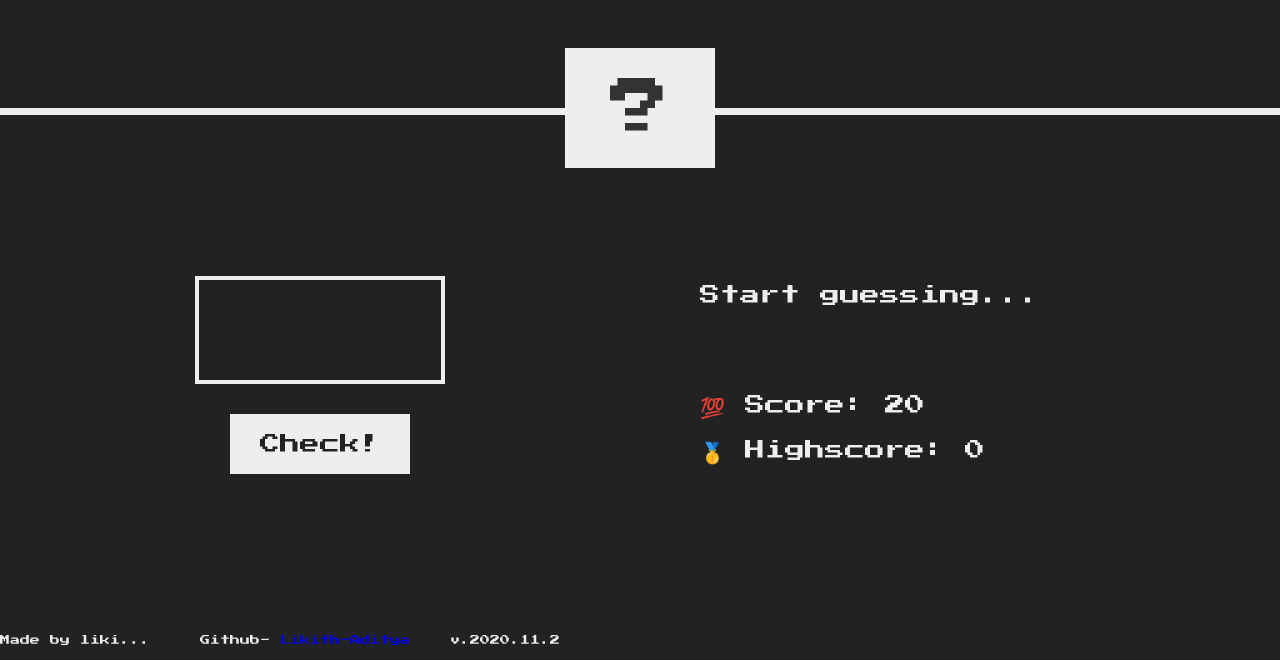
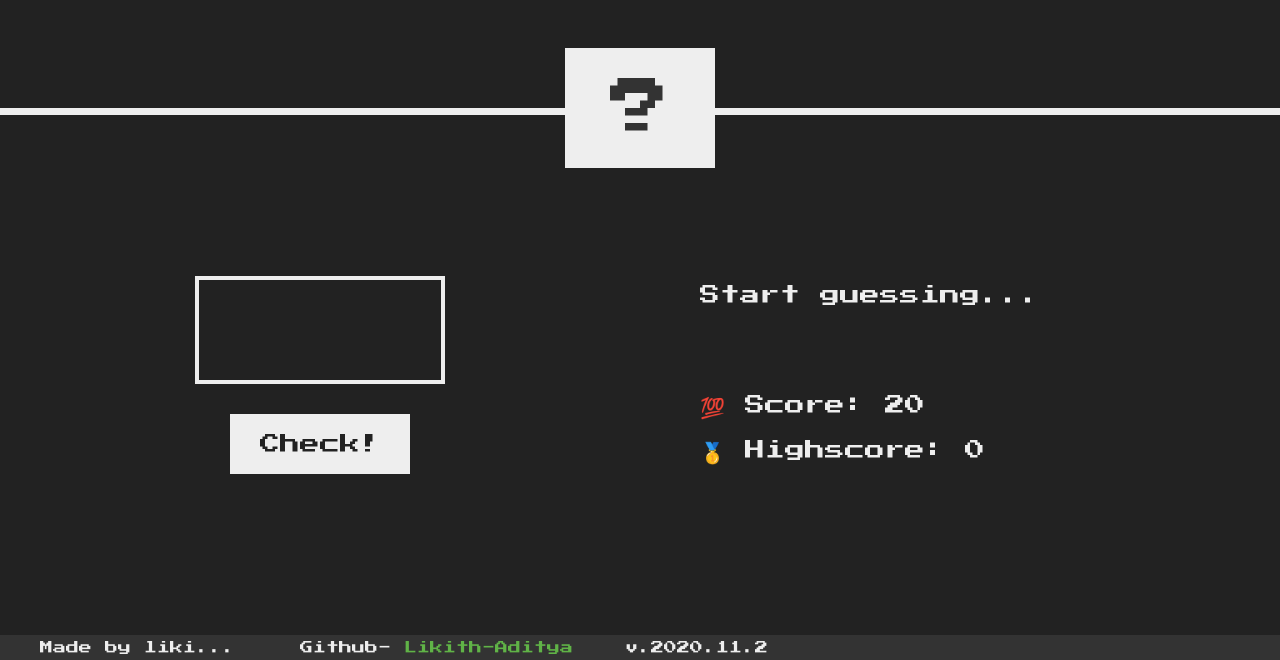
Before and after one commit to Likith-Aditya/GuessingGame, a plain HTML site: page Guess-My-Number/index.html in a window 1280 px wide. Shown: the part 165-825 px from the top of the page. Drawn offline with Linux system fonts and the light colour scheme.

Commit message:
Add the styles
For formatting the links

```diff
--- a/Guess-My-Number/style.css
+++ b/Guess-My-Number/style.css
@@ -44,7 +44,13 @@ main {
   width: 52rem;
   font-size: 2rem;
 }
-
+footer{
+  padding: 6px 40px 6px 40px;
+  background: #333;
+  color:#eee;
+  font-size: 13px;
+  text-decoration: right;
+}
 /* ELEMENTS STYLE */
 h1 {
   font-size: 4rem;
@@ -117,3 +123,8 @@ h1 {
 .label-score {
   margin-bottom: 2rem;
 }
+
+a{
+  text-decoration: none;
+  color: #60b347;
+}
```
